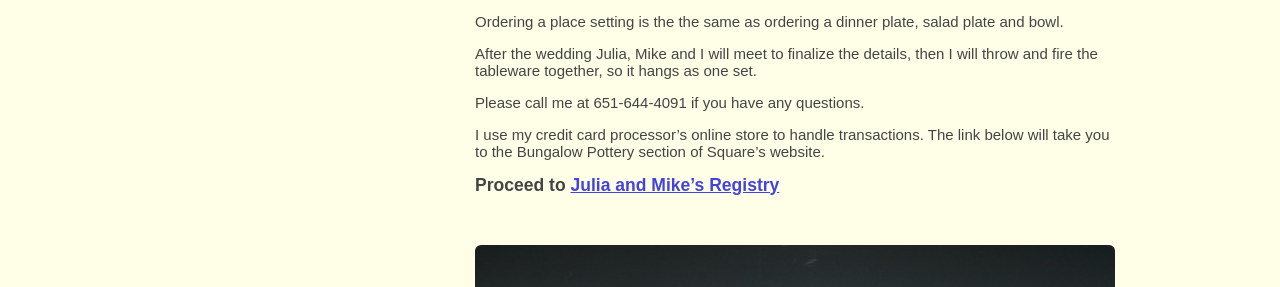
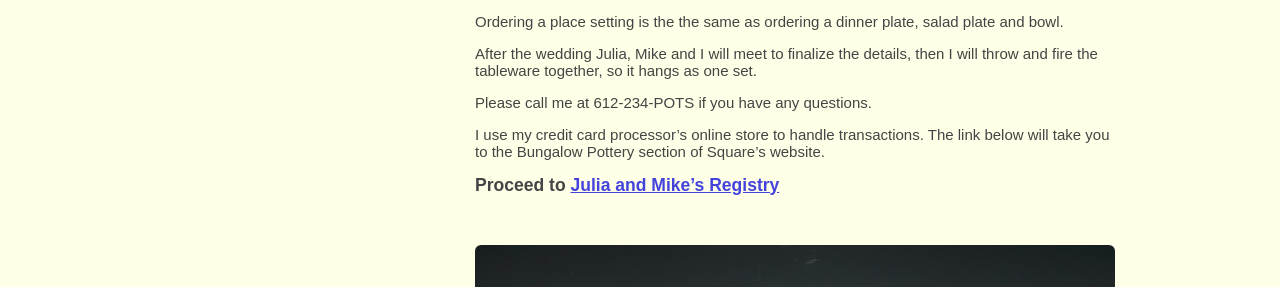
Before and after one commit to krumbunny/bungalowpottery.com, a Jekyll site: the page built from registry/JuliaMike.md, in a window 1280 px wide. Shown: the part 517-804 px from the top of the page. Built offline with Jekyll 4.4.1, drawn with Linux system fonts in a browser that asks for light colours; nearby versions of some CDN libraries; Markdown is read by kramdown in place of the engine named in the settings.

Commit message:
Update phone number to google voice

```diff
--- a/info/directions.html
+++ b/info/directions.html
@@ -49,7 +49,7 @@ top_menu_id: directions
       </p>
       <p>
         Call
-        <strong>651-644-4091</strong>
+        <strong>612-234-POTS</strong>
         for further directions.
       </p>
       <h3>From Hwy 280:</h3>
--- a/registry/JuliaMike.md
+++ b/registry/JuliaMike.md
@@ -23,7 +23,7 @@ Ordering a place setting is the the same as ordering a dinner plate, salad plate
 After the wedding Julia, Mike and I will meet to finalize the details,
 then I will throw and fire the tableware together, so it hangs as one set.
 
-Please call me at 651-644-4091 if you have any questions.
+Please call me at 612-234-POTS if you have any questions.
 
 I use my credit card processor's online store to handle transactions. The link below will take you to the Bungalow Pottery section of Square's website.
 
```
